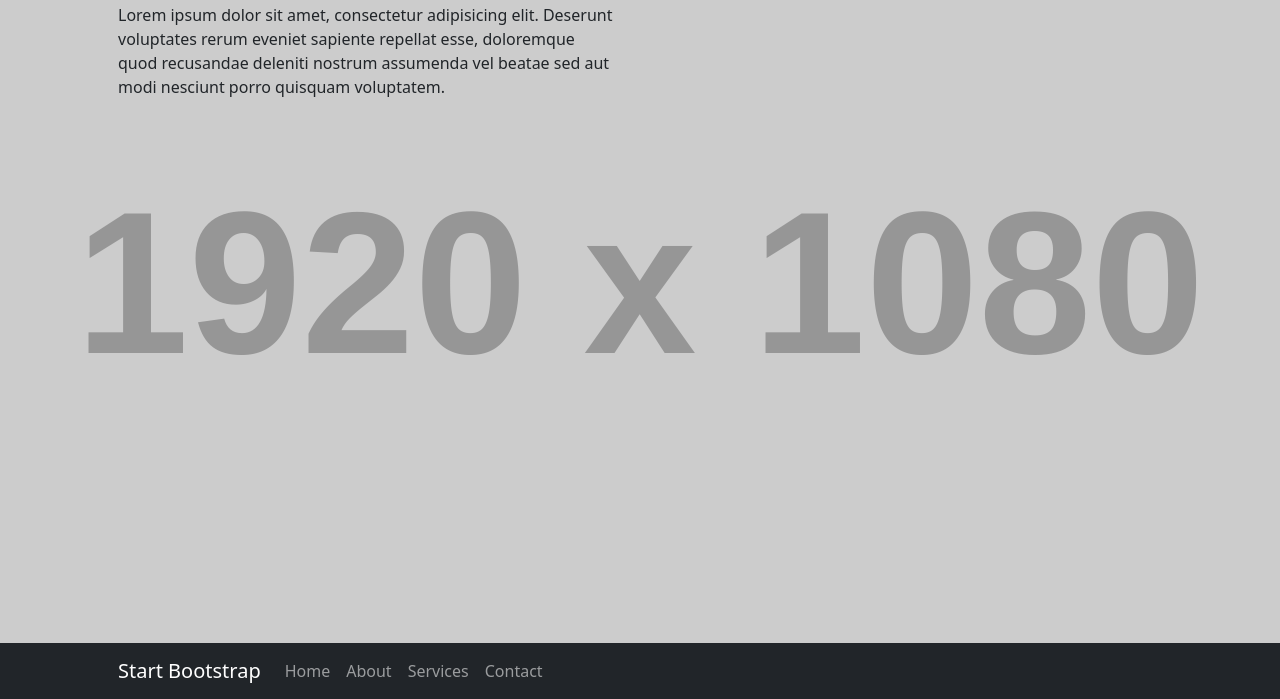
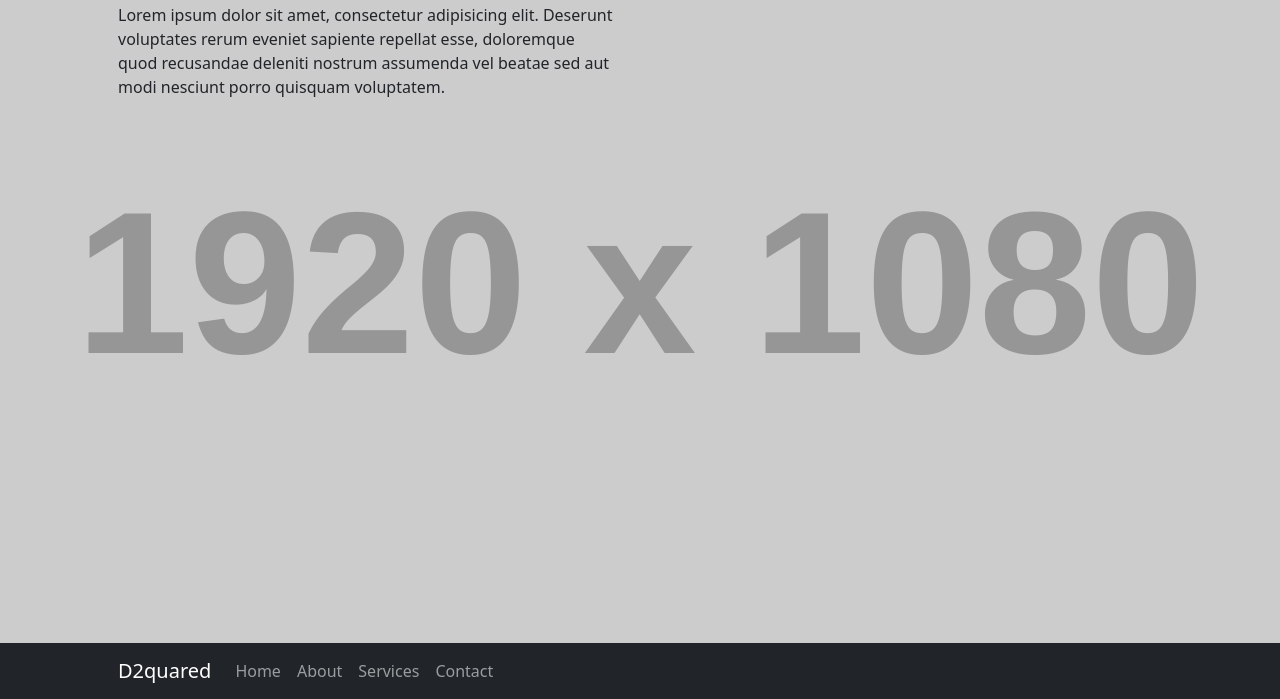
Before and after one commit to bradpowe11/bradleycpowell, a plain HTML site: page index.html in a window 1280 px wide. Shown: the part 101-800 px from the top of the page. Drawn offline with nearby package versions, Linux system fonts and the light colour scheme; placeholder pictures from the web are drawn by us.

Commit message:
Update index.html

```diff
--- a/index.html
+++ b/index.html
@@ -15,7 +15,7 @@
         <!-- Navigation-->
         <nav class="navbar navbar-expand-lg navbar-dark bg-dark fixed-bottom">
             <div class="container px-4 px-lg-5">
-                <a class="navbar-brand" href="#!">Start Bootstrap</a>
+                <a class="navbar-brand" href="#!">D2quared</a>
                 <button class="navbar-toggler" type="button" data-bs-toggle="collapse" data-bs-target="#navbarResponsive" aria-controls="navbarResponsive" aria-expanded="false" aria-label="Toggle navigation"><span class="navbar-toggler-icon"></span></button>
                 <div class="collapse navbar-collapse" id="navbarResponsive">
                     <ul class="navbar-nav ml-auto">
```
